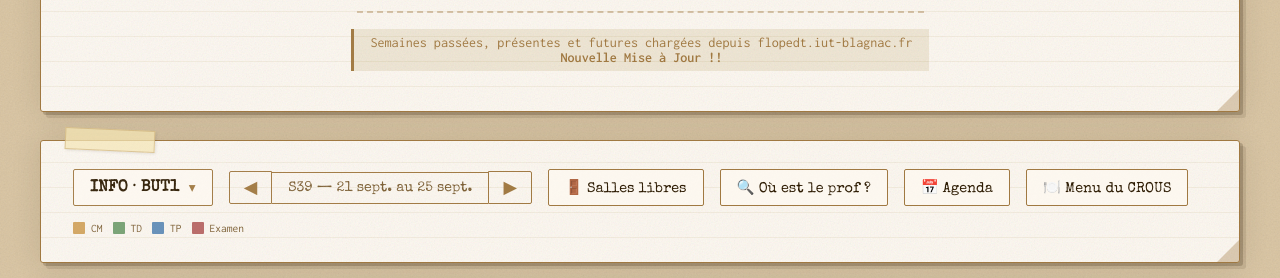
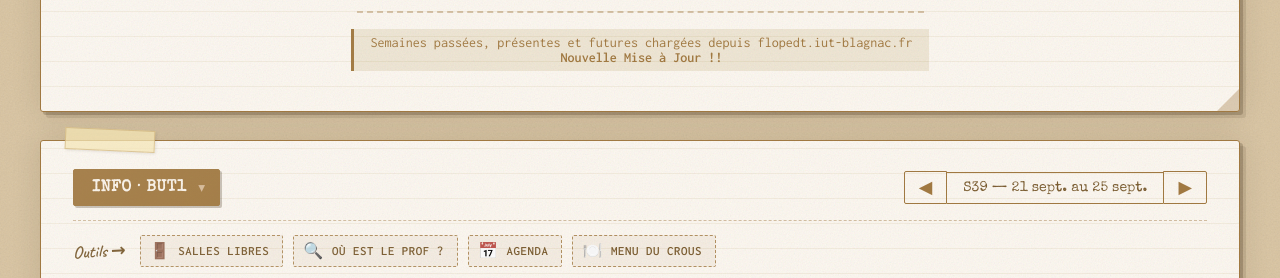
Before and after one commit to ChairGamertag87/kraftflopedt, a plain HTML site: page index.html in a window 1280 px wide. Shown: the part 185-463 px from the top of the page. Drawn offline with nearby package versions, Linux system fonts and the light colour scheme; no server answers.

Commit message:
style(web): bandeau de controles sur deux rangees, selecteur plein et outils en etiquettes pointillees

```diff
--- a/css/controls.css
+++ b/css/controls.css
@@ -37,37 +37,108 @@
   white-space: nowrap;
 }
 
-/* ── Selector button (bandeau compact) ── */
+/* ── Bandeau de controles ──
+   Deux rangees : la principale (selection + semaine) puis une rangee
+   d'outils presentee comme des etiquettes epinglees sous un pointille. */
 .controls-bar {
   display: flex;
+  flex-direction: column;
+  gap: 14px;
+}
+
+.controls-main {
+  display: flex;
   align-items: center;
-  gap: 16px;
+  justify-content: space-between;
+  gap: 12px 20px;
   flex-wrap: wrap;
 }
 
 .selector-btn {
   font-family: 'Special Elite', serif;
   font-size: 1rem;
-  background: #fdf8f0;
+  background: var(--craft-dark);
   border: 1.5px solid var(--craft-dark);
   border-radius: 2px;
-  padding: 9px 16px;
+  padding: 9px 14px 9px 18px;
   cursor: pointer;
   display: flex;
   align-items: center;
-  gap: 10px;
+  gap: 12px;
   transition: all 0.2s;
-  color: var(--ink);
+  color: var(--craft-light);
+  box-shadow: 2px 2px 0 rgba(44, 26, 0, 0.25);
 }
 .selector-btn:hover {
-  box-shadow: 3px 3px 0 var(--craft-dark);
+  box-shadow: 3px 3px 0 rgba(44, 26, 0, 0.35);
   transform: translateY(-1px);
+  background: #8a6634;
 }
-.selector-current { font-weight: 600; }
+.selector-btn:active { transform: translateY(1px); box-shadow: 1px 1px 0 rgba(44, 26, 0, 0.25); }
+.selector-current { font-weight: 600; letter-spacing: 0.5px; }
 .selector-arrow {
-  color: var(--craft-dark);
+  color: var(--craft);
   font-size: 0.85rem;
+  transition: transform 0.2s;
 }
+.selector-btn:hover .selector-arrow { transform: translateY(2px); }
+
+/* Rangee d'outils */
+.controls-tools {
+  display: flex;
+  align-items: center;
+  flex-wrap: wrap;
+  gap: 8px 10px;
+  padding-top: 14px;
+  border-top: 1.5px dashed rgba(160, 120, 64, 0.45);
+}
+
+.controls-tools-label {
+  font-family: 'Caveat', cursive;
+  font-size: 1.1rem;
+  font-weight: 600;
+  color: var(--ink-faded);
+  margin-right: 4px;
+  transform: rotate(-3deg);
+  user-select: none;
+}
+.controls-tools-label::after { content: ' →'; }
+
+.tool-btn {
+  font-family: 'Inconsolata', monospace;
+  font-size: 0.8rem;
+  font-weight: 600;
+  letter-spacing: 0.6px;
+  text-transform: uppercase;
+  color: var(--ink-faded);
+  background: rgba(160, 120, 64, 0.07);
+  border: 1.5px dashed rgba(160, 120, 64, 0.8);
+  border-radius: 2px;
+  padding: 7px 13px 7px 9px;
+  cursor: pointer;
+  display: inline-flex;
+  align-items: center;
+  gap: 8px;
+  line-height: 1;
+  transition: all 0.18s;
+  position: relative;
+}
+.tool-btn .tool-icon {
+  font-size: 1rem;
+  line-height: 1;
+  filter: saturate(0.6);
+  transition: filter 0.18s, transform 0.18s;
+}
+.tool-btn:hover {
+  color: var(--ink);
+  background: #fdf8f0;
+  border-style: solid;
+  border-color: var(--craft-dark);
+  box-shadow: 2px 2px 0 var(--craft-dark);
+  transform: translateY(-1px) rotate(-0.6deg);
+}
+.tool-btn:hover .tool-icon { filter: none; transform: scale(1.15); }
+.tool-btn:active { transform: translateY(1px); box-shadow: none; }
 
 /* ── Selector overlay (modal) ── */
 .selector-overlay {
@@ -175,8 +246,6 @@
 }
 
 /* ── Rooms modal ── */
-.rooms-btn { font-size: 0.9rem; }
-
 .rooms-result {
   margin-top: 16px;
   min-height: 60px;
@@ -308,8 +377,16 @@
 
 /* ── Responsive ── */
 @media (max-width: 768px) {
-  .controls-bar { flex-direction: column; align-items: stretch; }
+  .controls-main { flex-direction: column; align-items: stretch; }
   .selector-btn { justify-content: space-between; }
+  .week-nav { justify-content: center; }
+  .week-label { flex: 1; min-width: 0; }
+  .controls-tools-label { width: 100%; margin-right: 0; }
+  .controls-tools-label::after { content: ' ↓'; }
+  .tool-btn { flex: 1 1 calc(50% - 5px); justify-content: center; }
+}
+@media (max-width: 400px) {
+  .tool-btn { flex-basis: 100%; }
 }
 
 /* ── Abonnement agenda (iCal) ── */
--- a/index.html
+++ b/index.html
@@ -77,6 +77,8 @@
 
       <div class="controls-bar">
 
+        <!-- Rangee principale : selection + navigation semaine -->
+        <div class="controls-main">
           <!-- Bouton sélection dept/promo/groupe → ouvre le modal -->
           <button class="selector-btn" id="selector-btn" onclick="openSelector()">
             <span class="selector-current" id="selector-label">INFO · —</span>
@@ -89,26 +91,28 @@
             <div class="week-label" id="week-label">Semaine —</div>
             <button class="week-btn" onclick="changeWeek(+1)" aria-label="Semaine suivante">▶</button>
           </div>
+        </div>
 
-        <!-- Bouton salles libres -->
-        <button class="selector-btn rooms-btn" onclick="openRooms()">
-          🚪 Salles libres
+        <!-- Rangee d'outils : etiquettes epinglees sous une ligne pointillee -->
+        <div class="controls-tools">
+          <span class="controls-tools-label">Outils</span>
+
+          <button class="tool-btn rooms-btn" onclick="openRooms()">
+            <span class="tool-icon">🚪</span>Salles libres
           </button>
 
-        <!-- Bouton suivi prof -->
-        <button class="selector-btn rooms-btn" onclick="openTutors()">
-          🔍 Où est le prof ?
+          <button class="tool-btn rooms-btn" onclick="openTutors()">
+            <span class="tool-icon">🔍</span>Où est le prof ?
           </button>
 
-        <!-- Bouton abonnement agenda (iCal) -->
-        <button class="selector-btn rooms-btn" onclick="openIcal()" title="Ajouter cet emploi du temps à ton agenda">
-          📅 Agenda
+          <button class="tool-btn rooms-btn" onclick="openIcal()" title="Ajouter cet emploi du temps à ton agenda">
+            <span class="tool-icon">📅</span>Agenda
           </button>
 
-        <!-- Bouton menu du CROUS -->
-        <button class="selector-btn rooms-btn" id="crous-btn" onclick="openCrous()" title="Menu du Resto U' Blagnac">
-          🍽️ Menu du CROUS
+          <button class="tool-btn rooms-btn" id="crous-btn" onclick="openCrous()" title="Menu du Resto U' Blagnac">
+            <span class="tool-icon">🍽️</span>Menu du CROUS
           </button>
+        </div>
 
       </div>
 
```
Lines whose indentation alone changed are shown as unchanged.
